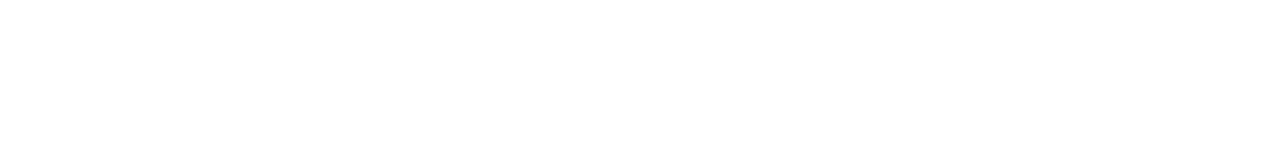
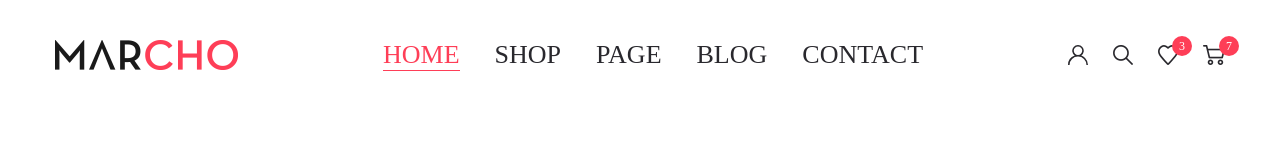
Before and after one commit to zitexx/march, a website: page app/index.html in a window 1280 px wide. Drawn offline with nearby package versions, Linux system fonts and the light colour scheme; files that its build step writes are made by us from their sources.

Commit message:
lesson 1 header

```diff
--- a/app/index.html
+++ b/app/index.html
@@ -1,5 +1,5 @@
 <!DOCTYPE html>
-<html lang="en">
+<html lang="ru">
 
 <head>
   <meta charset="UTF-8">
@@ -8,6 +8,57 @@
   <link rel="stylesheet" href="css/style.min.css">
 </head>
 
+<header class="header">
+
+  <div class="container">
+
+    <div class="header__inner">
+
+      <a class="logo" href="#">
+        <img class="logo__img" src="images/logo.png" alt="Logo">
+      </a>
+
+      <nav class="menu">
+        <ul class="menu__list">
+          <li class="menu__list-item">
+            <a class="menu__list-link menu__list-link--active" href="#">home</a>
+          </li>
+          <li class="menu__list-item">
+            <a class="menu__list-link" href="#">shop</a>
+          </li>
+          <li class="menu__list-item">
+            <a class="menu__list-link" href="#">page</a>
+          </li>
+          <li class="menu__list-item">
+            <a class="menu__list-link" href="#">blog</a>
+          </li>
+          <li class="menu__list-item">
+            <a class="menu__list-link" href="#">contact</a>
+          </li>
+        </ul>
+      </nav>
+
+      <div class="user-nav">
+        <a class="user-nav__link" href="#">
+          <img class="user-nav__link-img" src="images/icons/user.svg" alt="user icon">
+        </a>
+        <a class="user-nav__link" href="#">
+          <img class="user-nav__link-img" src="images/icons/search.png" alt="search icon">
+        </a>
+        <a class="user-nav__link" href="#">
+          <img class="user-nav__link-img" src="images/icons/heart.png" alt="heart icon">
+          <span class="user-nav__num">3</span>
+        </a>
+        <a class="user-nav__link" href="#">
+          <img class="user-nav__link-img" src="images/icons/cart.png" alt="cart icon">
+          <span class="user-nav__num">7</span>
+        </a>
+
+      </div>
+
+    </div>
+  </div>
+</header>
 
 <body>
 
--- a/app/scss/_global.scss
+++ b/app/scss/_global.scss
@@ -0,0 +1,11 @@
+body {
+  font-size: 16px;
+  font-size: 26px;
+  color: $default;
+}
+
+.container {
+  max-width: 1200px;
+  margin: 0 auto;
+  padding: 0 15px;
+}
--- a/app/scss/_vars.scss
+++ b/app/scss/_vars.scss
@@ -0,0 +1,3 @@
+$accent: #fe3e57;
+$default: #8d8d8d;
+$title: #29282d;
--- a/app/scss/style.scss
+++ b/app/scss/style.scss
@@ -3,4 +3,70 @@
 @import 'reset';
 @import 'global'; // глобальные стили
 
+.header {
+  padding: 40px 0;
+
+  &__inner {
+    display: flex;
+    justify-content: space-between;
+    align-items: center;
+  }
+}
+
+.menu {
+  &__list {
+    display: flex;
+  }
+
+  &__list-item+.menu__list-item {
+    padding-left: 35px;
+  }
+
+  &__list-link {
+    color: $title;
+    text-transform: uppercase;
+    padding-bottom: 1px;
+    transition: all 0.3s;
+
+    &:hover {
+      color: $accent;
+      border-bottom: 1px solid $accent;
+    }
+  }
+
+  &__list-link--active {
+    color: $accent;
+    border-bottom: 1px solid $accent;
+  }
+}
+
+.user-nav {
+  display: flex;
+
+  &__link {
+    position: relative;
+  }
+
+  &__link+.user-nav__link {
+    padding-left: 25px;
+  }
+
+  &__num {
+    position: absolute;
+    width: 20px;
+    height: 20px;
+    border-radius: 50%;
+    background-color: $accent;
+    top: -9px;
+    right: -14px;
+    font-size: 12px;
+    text-align: center;
+    line-height: 20px;
+    color: #fff;
+  }
+}
+
+//
+//Media
+//
 @import 'media';
```
Also changed, not shown: app/images/icons/cart.png (added), app/images/icons/heart.png (added), app/images/icons/search.png (added), app/images/icons/user.svg (added), app/images/logo.png (added).
